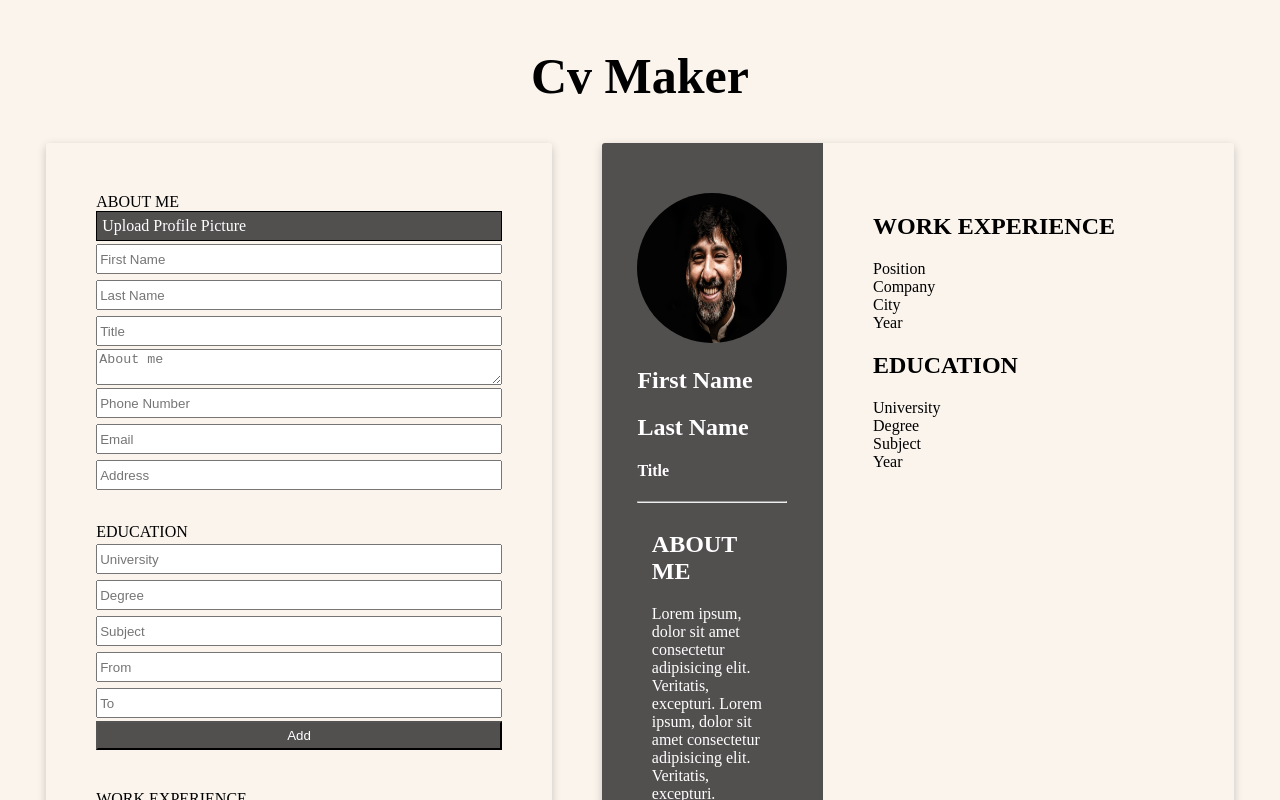
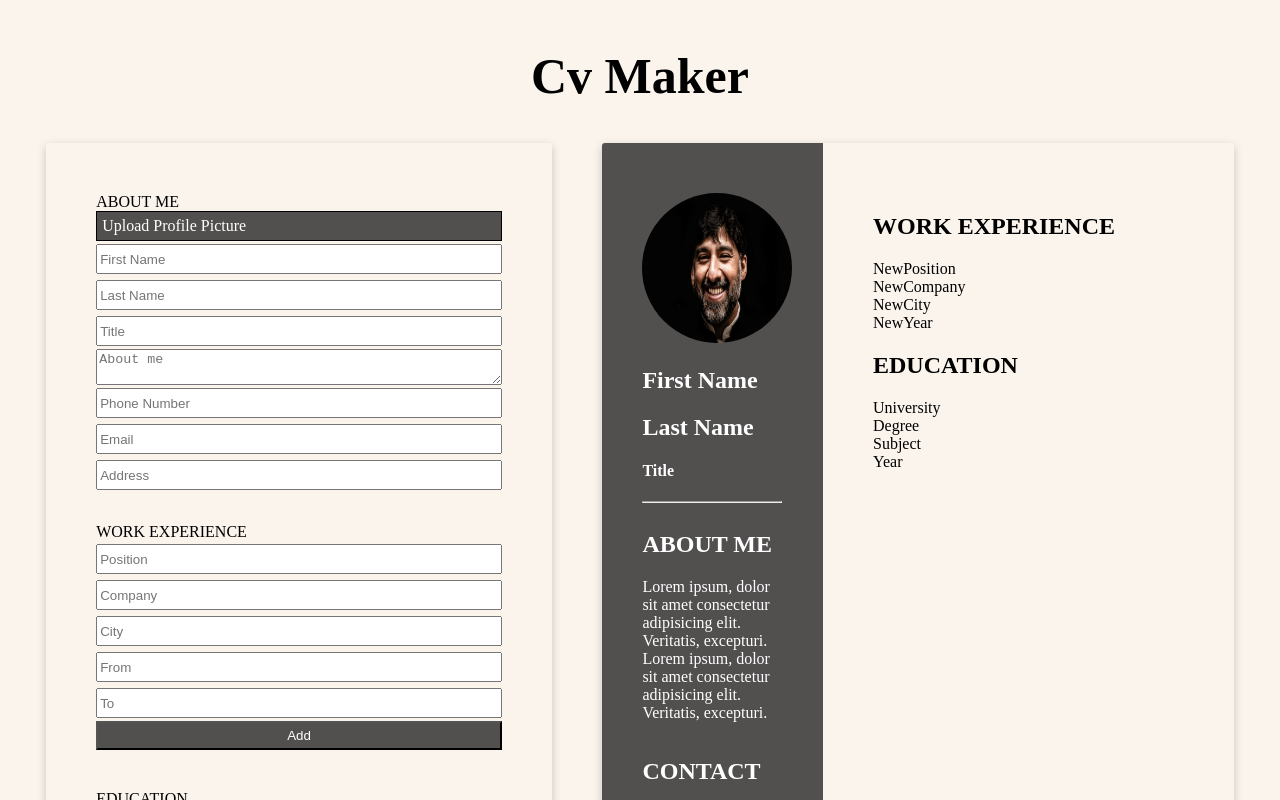
Before and after one commit to ivannissimrch/CvMAker, a React (Create React App) app: page / in a window 1280 px wide. Shown: the top 800 px of the page. Built offline with nearby package versions, Linux system fonts and the light colour scheme.

Commit message:
fix text on display about me section from overflowing from section

```diff
--- /dev/null
+++ b/src/components/AddWork.js
@@ -0,0 +1,14 @@
+import { Fragment } from "react";
+
+const AddWork = ({ onWorkAdd }) => {
+  return (
+    <Fragment>
+      <label>{onWorkAdd.Position}</label>
+      <label>{onWorkAdd.Company}</label>
+      <label>{onWorkAdd.City}</label>
+      <label>{onWorkAdd.Year}</label>
+    </Fragment>
+  );
+};
+
+export default AddWork;
--- a/src/components/CaptureExperience.js
+++ b/src/components/CaptureExperience.js
@@ -9,9 +9,7 @@ const CaptureExperience = () => {
       <input type="text" placeholder="City" />
       <input type="number" placeholder="From" />
       <input type="number" placeholder="To" />
-      {/* <button type="submit" id="delete-work">
-        Delete
-      </button> */}
+
       <button type="submit" id="add-work">
         Add
       </button>
--- a/src/components/CaptureSection.js
+++ b/src/components/CaptureSection.js
@@ -24,8 +24,8 @@ const CaptureSection = ({
         locationChange={locationChange}
         imageChange={imageChange}
       />
+      <CaptureExperience />
       <CaptureEducation />
-      <CaptureExperience />
     </section>
   );
 };
--- a/src/components/DisplayAbout.module.css
+++ b/src/components/DisplayAbout.module.css
@@ -15,13 +15,25 @@
     height: 150px;
     border-radius: 50%;
   }
+  .about-header{
+    width: 140px;
+    overflow-wrap: break-word;
+
+  }
 
   .about-body{
-    /* text-align: center;
-    overflow: hidden; */
+    width: 140px;
+    overflow-wrap: break-word;
+
   }
 
   .about-description{
 
 
   }
+
+  .about-footer{
+    width: 140px;
+    overflow-wrap: break-word;
+
+  }
--- a/src/components/DisplaySection.js
+++ b/src/components/DisplaySection.js
@@ -12,6 +12,7 @@ const DisplaySection = ({
   emailChange,
   locationChange,
   imageChange,
+  onWorkAdd,
 }) => {
   return (
     <section className={classes["cv-section"]}>
@@ -26,7 +27,7 @@ const DisplaySection = ({
         imageChange={imageChange}
       />
       <main className={classes["experience"]}>
-        <DisplayWork />
+        <DisplayWork onWorkAdd={onWorkAdd} />
         <DisplayEducation />
       </main>
     </section>
--- a/src/components/DisplayWork.js
+++ b/src/components/DisplayWork.js
@@ -1,13 +1,11 @@
+import AddWork from "./AddWork";
 import classes from "./DisplayWork.module.css";
-const DisplayWork = () => {
+const DisplayWork = ({ onWorkAdd }) => {
   return (
     <div className={classes["work-experience"]}>
       <h2>WORK EXPERIENCE</h2>
       <div className={classes["work-section"]}>
-        <label>Position</label>
-        <label>Company</label>
-        <label>City</label>
-        <label>Year</label>
+        <AddWork onWorkAdd={onWorkAdd} />
       </div>
     </div>
   );
--- a/src/components/MainContainer.js
+++ b/src/components/MainContainer.js
@@ -77,6 +77,14 @@ const MainContainer = () => {
     }
   };
 
+  //Work Experience state declarations
+  const [work, setWork] = useState({
+    Position: "NewPosition",
+    Company: "NewCompany",
+    City: "NewCity",
+    Year: "NewYear",
+  });
+
   return (
     <div className={classes["main-container"]}>
       <CaptureSection
@@ -90,6 +98,7 @@ const MainContainer = () => {
         imageChange={handleImage}
       />
       <DisplaySection
+        onWorkAdd={work}
         firstNameChange={updateFirstName}
         lastNameChange={updateLastName}
         titleChange={updateTitle}
```
